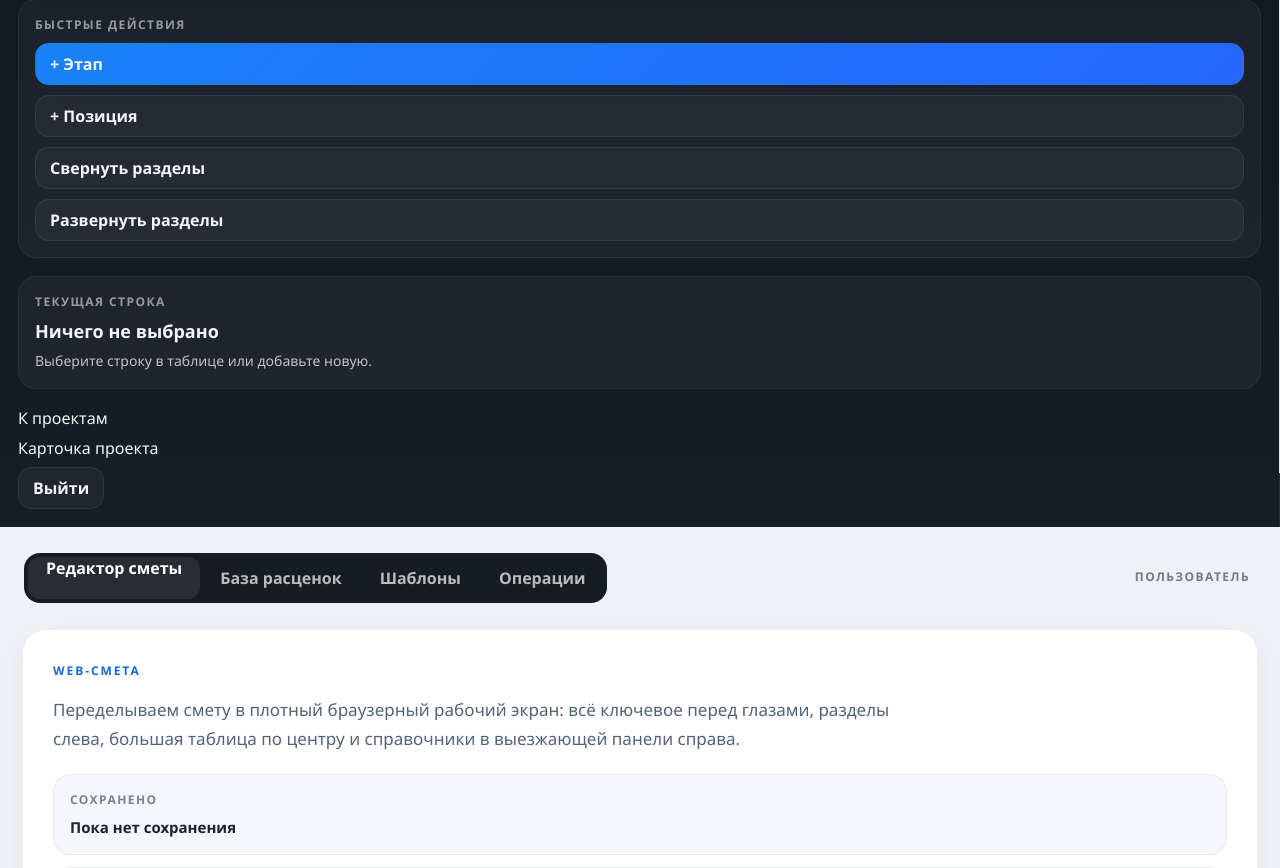
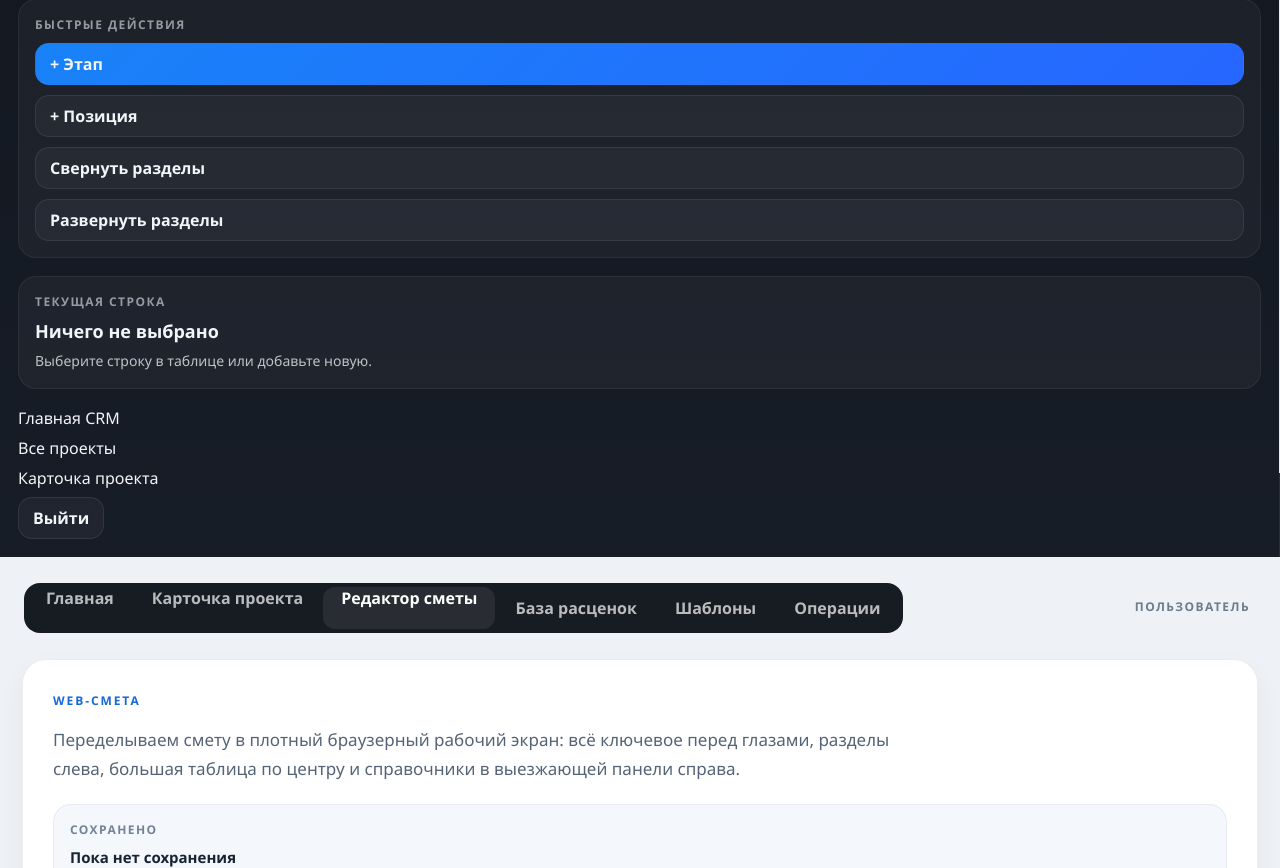
Before and after one commit to Gorodokspb/-, a FastAPI app: template webapp/templates/estimate_editor.html in a window 1280 px wide. Shown: the part 327-1195 px from the top of the page. Run offline with FastAPI, Linux system fonts and the light colour scheme; the template is opened without the code that fills it, so the values that code supplies are empty; parts of the project's set-up code (start-up, migrations or seed data) failed here and were passed over; some libraries are stand-ins or nearby versions.

Commit message:
Add clear main navigation links

```diff
--- a/webapp/templates/estimate_editor.html
+++ b/webapp/templates/estimate_editor.html
@@ -53,7 +53,8 @@
             </section>
 
             <div class="estimate-rail-footer">
-                <a href="/projects" class="estimate-rail-link">К проектам</a>
+                <a href="/projects" class="estimate-rail-link">Главная CRM</a>
+                <a href="/projects" class="estimate-rail-link">Все проекты</a>
                 <a href="/projects/{{ project.id }}" class="estimate-rail-link">Карточка проекта</a>
                 <form method="post" action="/logout">
                     <button type="submit" class="estimate-rail-link-button">Выйти</button>
@@ -64,6 +65,8 @@
         <div class="estimate-workspace">
             <header class="estimate-header-strip">
                 <nav class="estimate-header-tabs">
+                    <a class="estimate-header-tab" href="/projects">Главная</a>
+                    <a class="estimate-header-tab" href="/projects/{{ project.id }}">Карточка проекта</a>
                     <a class="estimate-header-tab is-active" href="/projects/{{ project.id }}/estimate">Редактор сметы</a>
                     <button type="button" class="estimate-header-tab" id="openDrawerRatesTop">База расценок</button>
                     <button type="button" class="estimate-header-tab" id="openDrawerTemplatesTop">Шаблоны</button>
--- a/webapp/templates/project_detail.html
+++ b/webapp/templates/project_detail.html
@@ -39,6 +39,7 @@
                     каждой правки адреса, статуса или комментария.
                 </p>
                 <div class="detail-hero-actions">
+                    <a class="ghost-button-light estimate-inline-action" href="/projects">Главная CRM</a>
                     <a class="primary-button" href="/projects/{{ project.id }}/estimate">Перейти в web-смету</a>
                 </div>
             </div>
```
